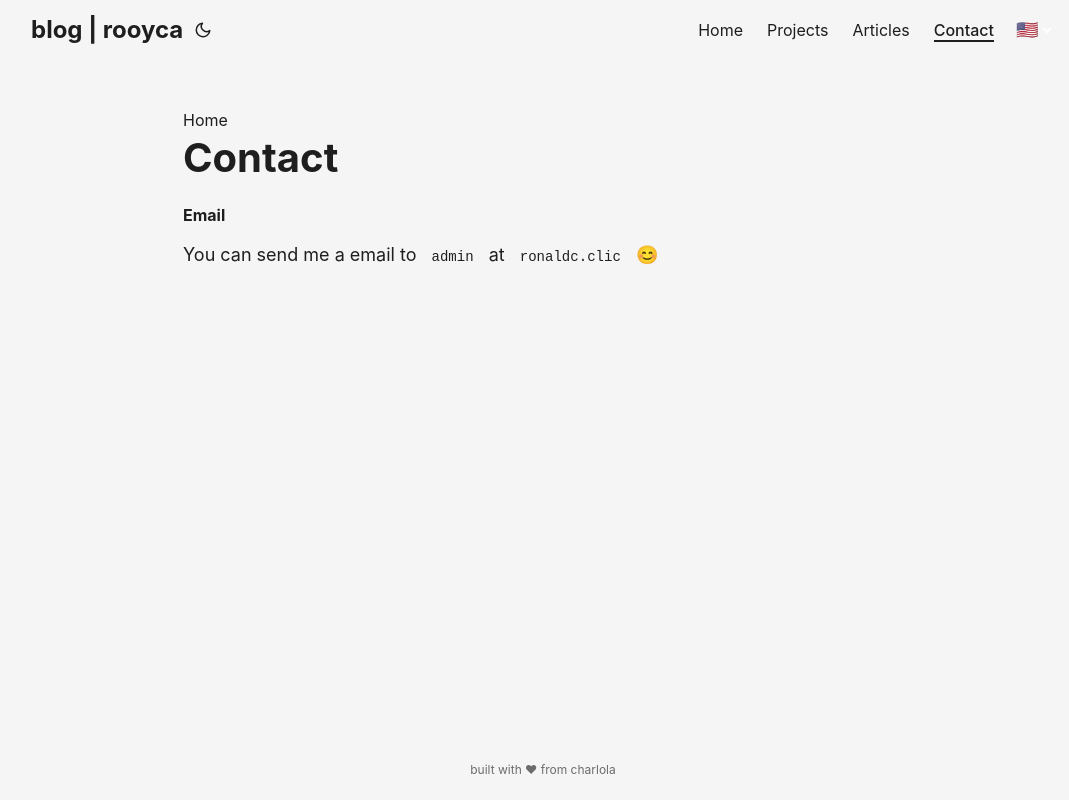
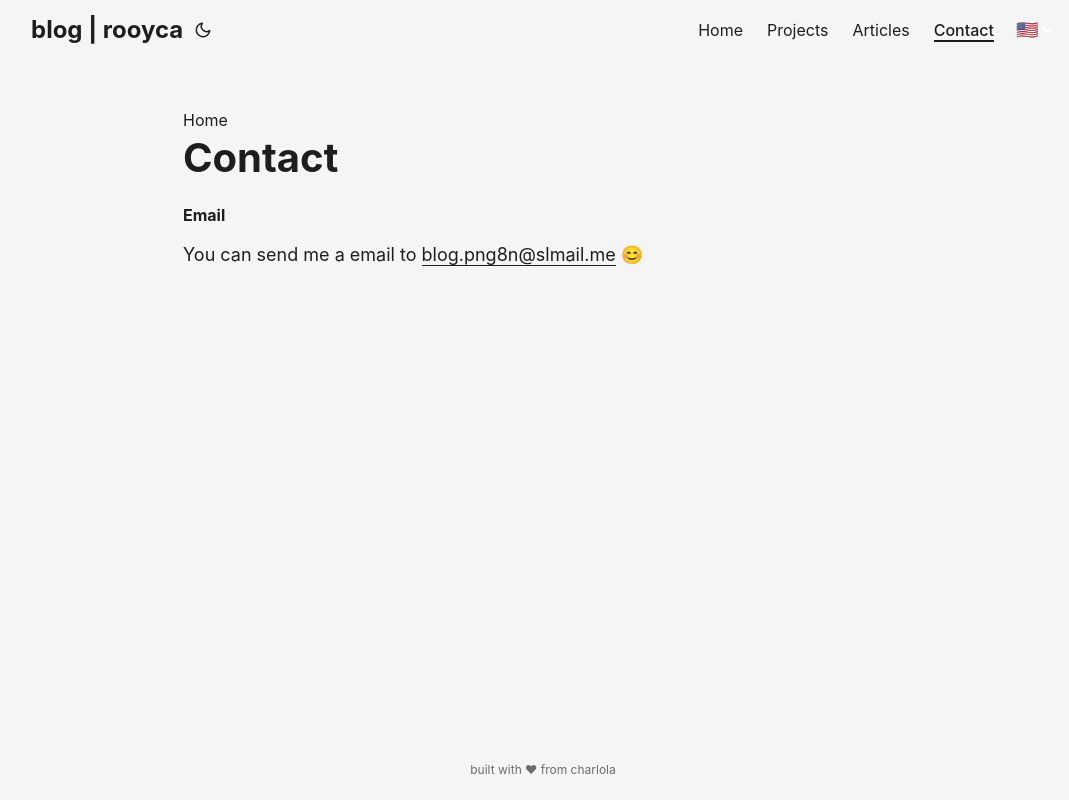
Before and after one commit to Rooyca/en, a plain HTML site: page contact/index.html in a window 1280 px wide. Shown: the whole page, without its empty margins (97-1166 px from the left). Drawn offline with Linux system fonts and the light colour scheme.

Commit message:
Update email

```diff
--- a/contact/index.html
+++ b/contact/index.html
@@ -7,7 +7,7 @@
 <meta name="robots" content="index, follow">
 <title>Contact | blog | rooyca</title>
 <meta name="keywords" content="" />
-<meta name="description" content="Email You can send me a email to admin at ronaldc.clic 😊">
+<meta name="description" content="Email You can send me a email to blog.png8n@slmail.me 😊">
 <meta name="author" content="rooyca">
 <link rel="canonical" href="https://rooyca.github.io/en/contact/" />
 <link crossorigin="anonymous" href="/en/assets/css/stylesheet.min.7bfe087ae72df31787ec7a1360dd05ee246a179b51cf7a30a904b39d7f813b69.css" integrity="sha256-e/4Ieuct8xeH7HoTYN0F7iRqF5tRz3owqQSznX&#43;BO2k=" rel="preload stylesheet" as="style">
@@ -142,7 +142,7 @@
 </header>
 <div class="post-content">
 <h4 id="email">Email</h4>
-<p>You can send me a email to <code>admin</code> at <code>ronaldc.clic</code> 😊</p>
+<p>You can send me a email to <a href="mailto:blog.png8n@slmail.me">blog.png8n@slmail.me</a> 😊</p>
 
 </div>
     </main>
```
